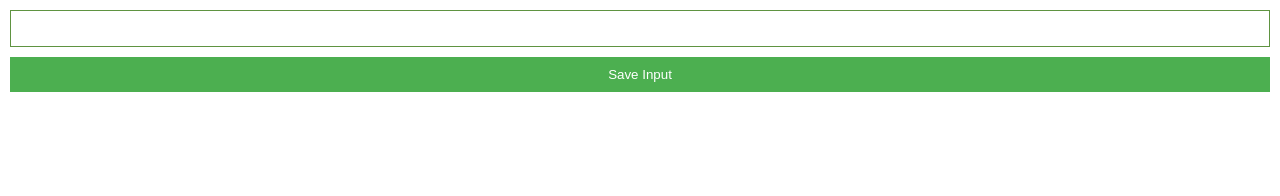
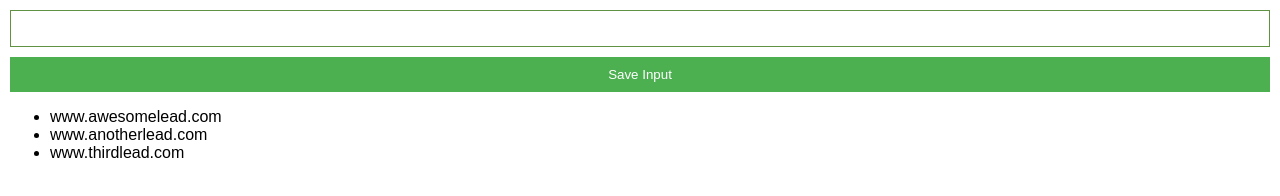
Before and after one commit to aashuyadavv/Javascript-Practice-Code, a plain HTML site: page Build Chrome Extension/index.html in a window 1280 px wide. Drawn offline with Linux system fonts and the light colour scheme.

Commit message:
Render the <li> elements with innerHTML

```diff
--- a/Build Chrome Extension/index.html
+++ b/Build Chrome Extension/index.html
@@ -10,8 +10,7 @@
 
     <input type="text" id="input-el">
     <button id="input-btn" onclick="saveLead()">Save Input</button>
-
-
+    <ul id="ul-el"></ul>
     <script src="index.js"></script>
 </body>
 </html>
--- a/Build Chrome Extension/index.js
+++ b/Build Chrome Extension/index.js
@@ -1,10 +1,7 @@
 let myLeads = ["www.awesomelead.com", "www.anotherlead.com", "www.thirdlead.com"]
 const inputEl = document.getElementById("input-el")
 const inputBtn = document.getElementById("input-btn")
-
 const ulEl = document.getElementById("ul-el")
-
-console.log(ulEl)
 
 inputBtn.addEventListener("click", function(){
     myLeads.push(inputEl.value)
@@ -13,7 +10,8 @@ inputBtn.addEventListener("click", function(){
 
 
 for (let i = 0; i < myLeads.length; i++){
-    console.log(myLeads[i])
+    // ulEl.textContent += "<li>" + myLeads[i] + "</li>"
+    ulEl.innerHTML += "<li>" + myLeads[i] + "</li>"
 }
 
 
```
